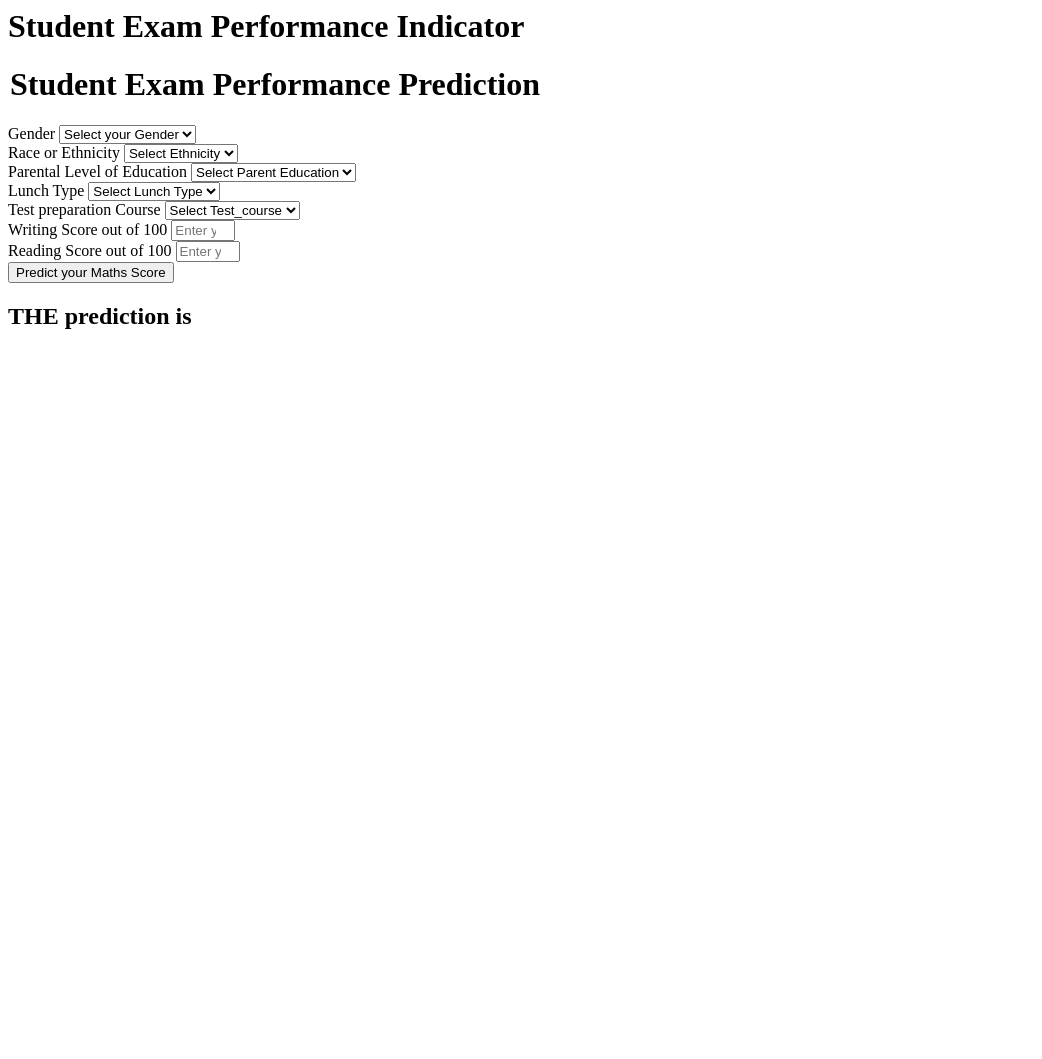
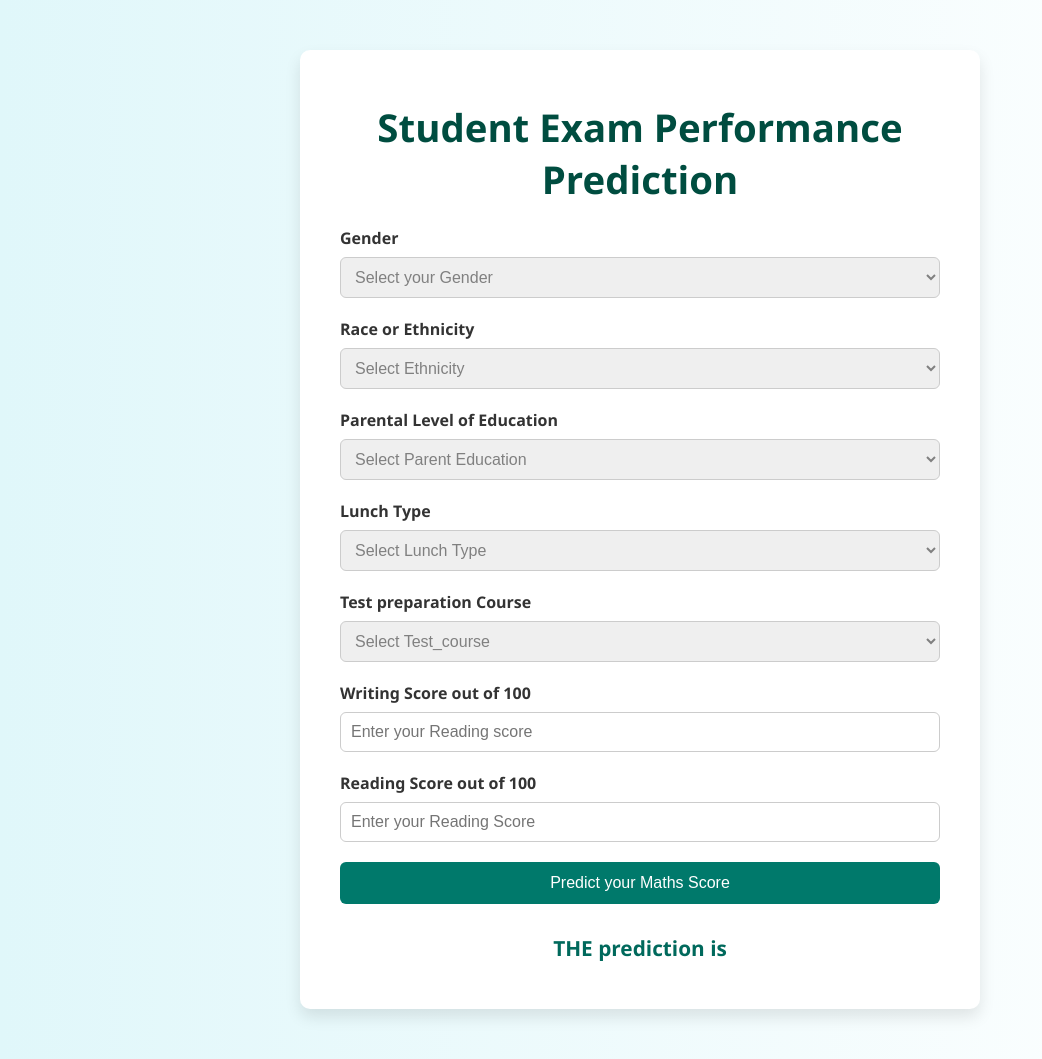
Before and after one commit to Yash-Kesharwani1/math, a Flask app: page /predictdata in a window 1280 px wide. Shown: the whole page, without its empty margins (0-1042 px from the left). Before the commit the page ends 329 px from the top, so only its background shows below. Run offline with Flask 3, Linux system fonts and the light colour scheme.

Commit message:
update style of home.html

```diff
--- a/templates/home.html
+++ b/templates/home.html
@@ -1,8 +1,87 @@
 <html>
+<head>
+  <style>
+    body {
+      font-family: 'Segoe UI', Tahoma, Geneva, Verdana, sans-serif;
+      background: linear-gradient(to right, #e0f7fa, #ffffff);
+      margin: 0;
+      padding: 0;
+    }
+
+    .login {
+      max-width: 600px;
+      margin: 50px auto;
+      background-color: #ffffff;
+      padding: 30px 40px;
+      border-radius: 10px;
+      box-shadow: 0 8px 16px rgba(0, 0, 0, 0.1);
+    }
+
+    h1, h2 {
+      text-align: center;
+      color: #00796b;
+    }
+
+    legend {
+      font-size: 1.2em;
+      font-weight: bold;
+      color: #004d40;
+      margin-bottom: 20px;
+      display: block;
+      text-align: center;
+    }
+
+    .form-label {
+      font-weight: 600;
+      margin-bottom: 8px;
+      display: block;
+      color: #333;
+    }
+
+    .form-control {
+      width: 100%;
+      padding: 10px;
+      margin-bottom: 20px;
+      border: 1px solid #ccc;
+      border-radius: 6px;
+      box-sizing: border-box;
+      font-size: 1em;
+    }
+
+    .btn-primary {
+      background-color: #00796b;
+      color: white;
+      border: none;
+      padding: 12px 20px;
+      font-size: 1em;
+      border-radius: 6px;
+      cursor: pointer;
+      transition: background-color 0.3s ease;
+      width: 100%;
+    }
+
+    .btn-primary:hover {
+      background-color: #004d40;
+    }
+
+    h2 {
+      margin-top: 30px;
+      font-size: 1.3em;
+      color: #00695c;
+    }
+
+    select:invalid {
+      color: gray;
+    }
+
+    option.placeholder {
+      color: #999;
+    }
+  </style>
+</head>
+
 <body>
     <div class="login">
-       <h1>Student Exam Performance Indicator</h1>
-
        <form action="{{ url_for('predict_datapoint')}}" method="post">
         <h1>
             <legend>Student Exam Performance Prediction</legend>
```
